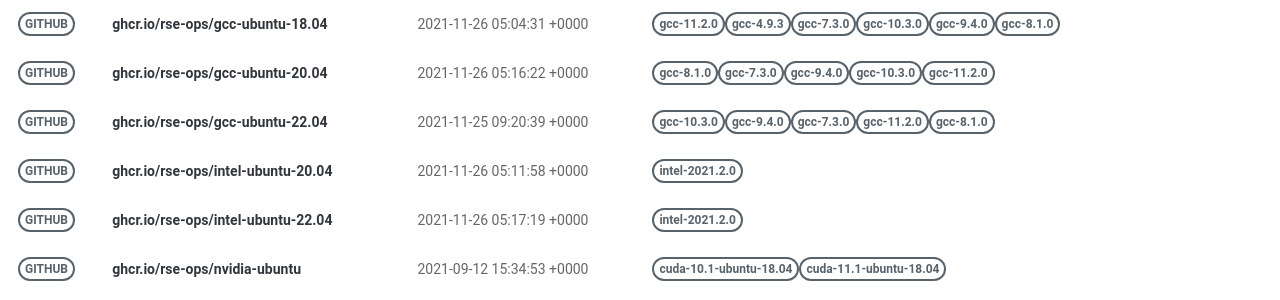
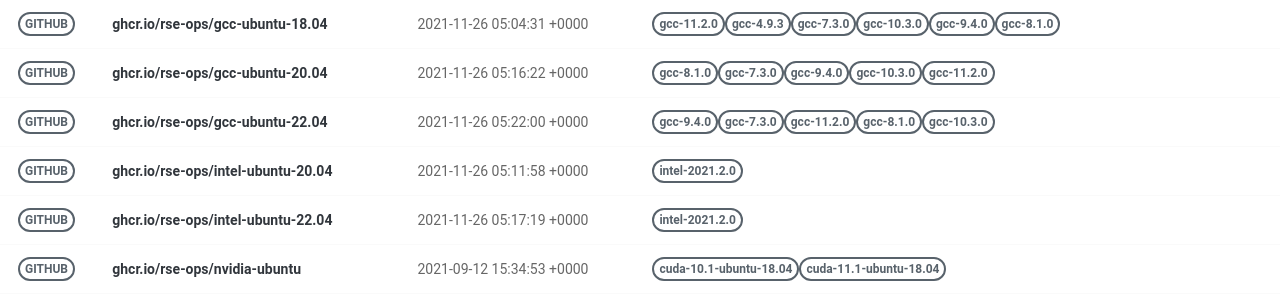
Before and after one commit to rse-ops/docker-images, a Jekyll site: the page built from pages/index.md, in a window 1280 px wide. Shown: the part 375-675 px from the top of the page. Built offline with Jekyll 4.4.1, drawn with Linux system fonts in a browser that asks for light colours; nearby versions of some CDN libraries.

Commit message:
Automated push to update library 2021-11-26

```diff
--- a/_library/ghcr.io-rse-ops-gcc-ubuntu-22.04.md
+++ b/_library/ghcr.io-rse-ops-gcc-ubuntu-22.04.md
@@ -1,14 +1,11 @@
 ---
 layout: container
 name: ghcr.io/rse-ops/gcc-ubuntu-22.04
-updated_at: 2021-11-25 09:20:39.394022
+updated_at: 2021-11-26 05:22:00.301765
 
 
 container_url: https://github.com/orgs/rse-ops/packages/container/package/gcc-ubuntu-22.04
 versions:
- - tag: gcc-10.3.0
-   dockerfile: https://github.com/rse-ops/docker-images/blob/main/ubuntu/gcc/Dockerfile
-   manifest: https://crane.ggcr.dev/manifest/ghcr.io/rse-ops/gcc-ubuntu-22.04:gcc-10.3.0
  - tag: gcc-9.4.0
    dockerfile: https://github.com/rse-ops/docker-images/blob/main/ubuntu/gcc/Dockerfile
    manifest: https://crane.ggcr.dev/manifest/ghcr.io/rse-ops/gcc-ubuntu-22.04:gcc-9.4.0
```
Also changed, not shown: other parts of _library/ghcr.io-rse-ops-gcc-ubuntu-22.04.md (+3 -0 lines).
